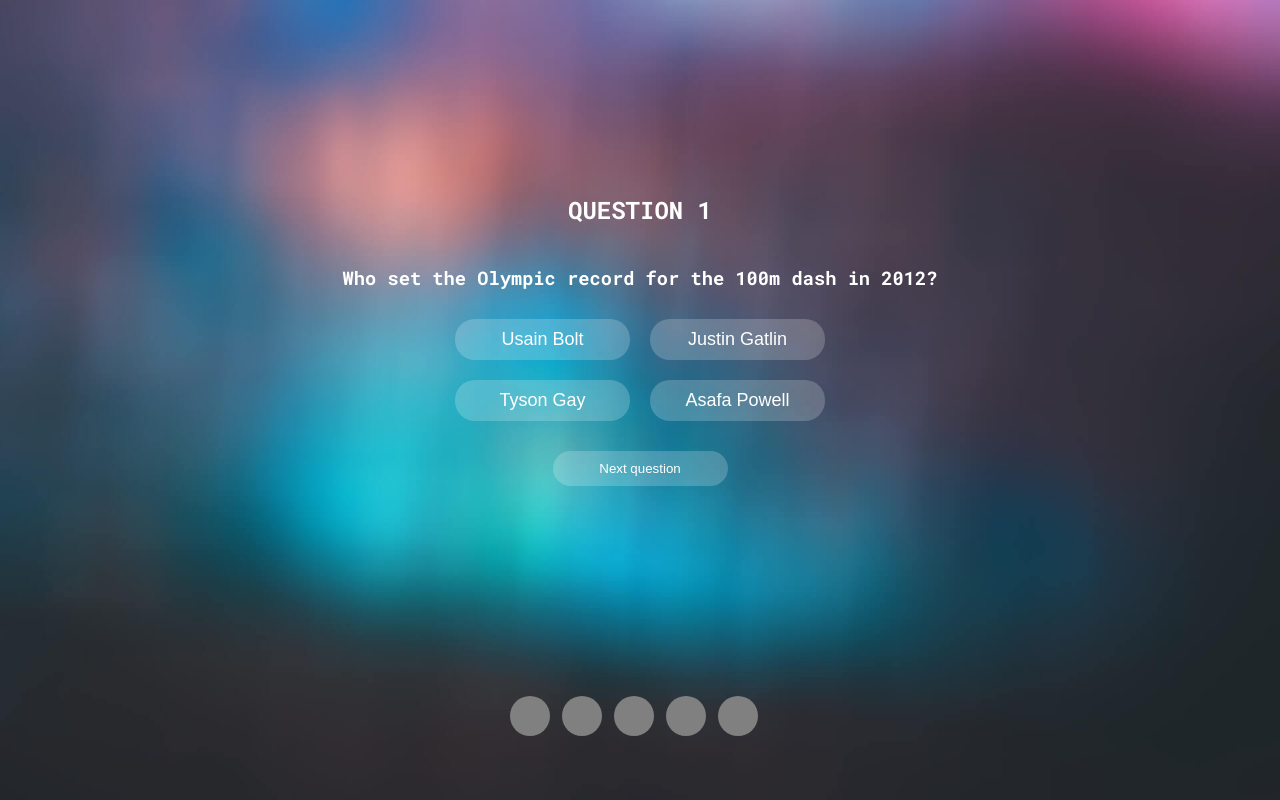
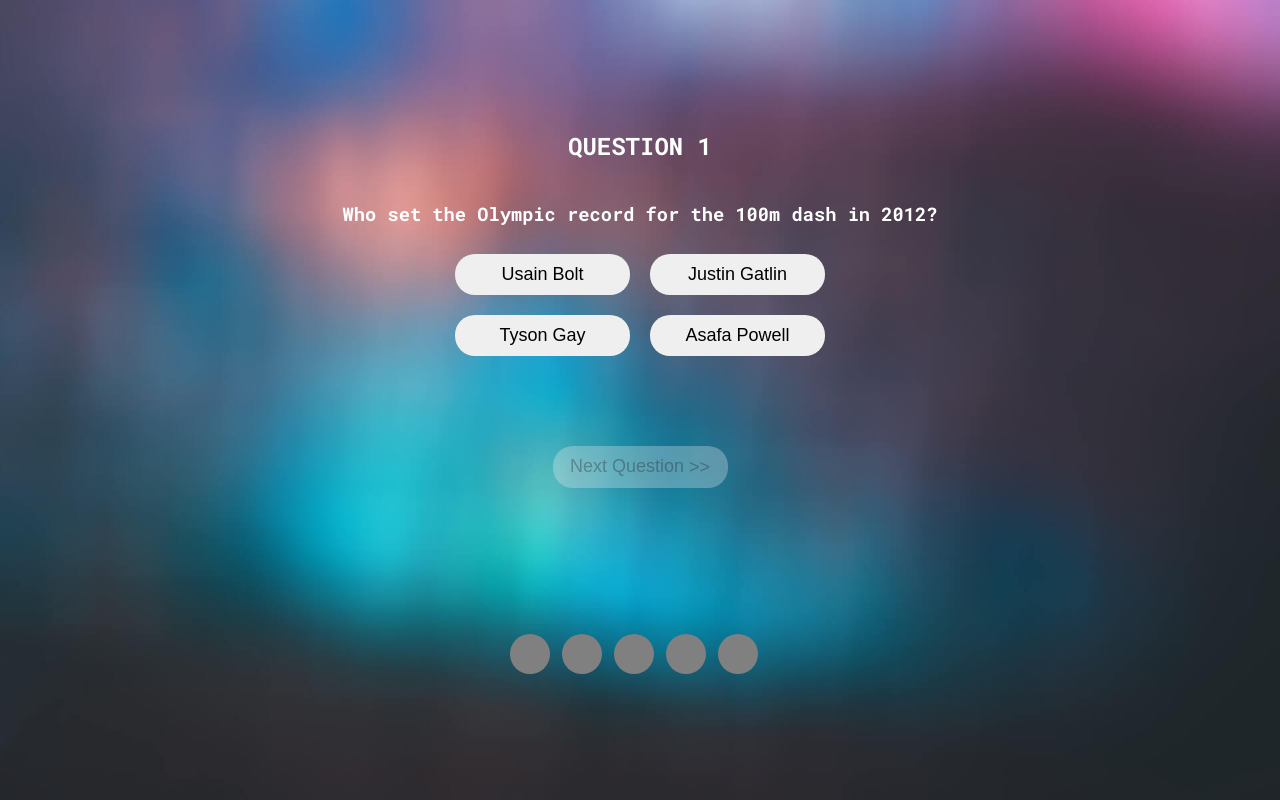
Before and after one commit to Technigo/project-redux-quiz-old, a React (Create React App) app: page /quiz in a window 1280 px wide. Built offline with nearby package versions, Linux system fonts and the light colour scheme.

Commit message:
Fix height bug

```diff
--- a/src/components/QuizQuestions.js
+++ b/src/components/QuizQuestions.js
@@ -11,7 +11,8 @@ import {
   QuestionButtons,
   QuestionHeading,
   Question,
-  ActionButtons
+  ActionButtons,
+  Icon
 } from "styles";
 
 export const QuizQuestions = () => {
@@ -39,7 +40,6 @@ export const QuizQuestions = () => {
   };
 
   return (
-    <main>
     <QuestionContainer>
       <FlexQuestionDiv>
         <QuestionHeading>Question {currentQuestion}</QuestionHeading>
@@ -56,11 +56,10 @@ export const QuizQuestions = () => {
         </QuestionAlternatives>
         {question.id + 1 === questionsLength
           ? <ActionButtons disabled={!isClicked} onClick={handleNextQuestion}>Submit Quiz</ActionButtons>
-            : <ActionButtons disabled={!isClicked} onClick={handleNextQuestion}>Next question</ActionButtons>
+          : <ActionButtons disabled={!isClicked} onClick={handleNextQuestion}>Next Question <Icon>{">>"}</Icon></ActionButtons>
         }
       </FlexQuestionDiv>
       <ProgressBar />
     </QuestionContainer>
-    </main>
   )
 };
--- a/src/index.css
+++ b/src/index.css
@@ -1,10 +1,19 @@
+html {
+  height: 100%;
+}
+
 body {
   margin: 0;
   font-family: 'Roboto Mono', monospace;
   -webkit-font-smoothing: antialiased;
   -moz-osx-font-smoothing: grayscale;
+  height: 100%;
 }
 
 code {
   font-family: 'Roboto Mono', monospace;
 }
+
+#root {
+  height: 100%;
+}
--- a/src/styles.js
+++ b/src/styles.js
@@ -6,12 +6,36 @@ const Div = styled.div`
   align-items: center;
 `
 
-const Hero = styled.div`
-  height: 100vh;
-  width: 100vw;
-  background-position: center;
+const Flex = styled.div`
+  background-repeat: no-repeat;
+  display: flex;
+  flex-direction: column;
+  align-items: center;
   background-size: cover;
-  background-repeat: no-repeat;
+`
+
+const Button = styled.button`
+  padding: 10px;
+  border: none;
+  border-radius: 20px;
+  width: 175px;
+
+  @media (min-width: 768px) {
+    font-size: 18px;
+  }
+
+  @media (min-width: 1024px) {
+    &:hover {
+      background-color: ${props => props.disabled
+      ? "none"
+      : "#BB6DD7"
+    };
+      color: ${props => props.disabled
+      ? "none"
+      : "white"
+    };
+    }
+  }
 `
 
 export const ProgressIcons = styled.p`
@@ -33,10 +57,17 @@ export const ProgressIconsWrapper = styled.div`
   justify-content: center;
 `
 
-export const QuestionContainer = styled(Hero)`
+export const QuestionContainer = styled(Flex)`
   background-image: url("/images/background.jpg");
-  background-size: cover;
+  justify-content: center;
   overflow: hidden;
+  height: auto;
+  justify-content: space-evenly;
+  width: 100%;
+
+  @media (min-height: 400px) {
+    height: 100%;
+  }
 `
 
 export const FlexQuestionDiv = styled.section`
@@ -45,7 +76,11 @@ export const FlexQuestionDiv = styled.section`
   align-items: center;
   justify-content: center;
   color: white;
-  height: 85vh;
+  width: 100%;
+`
+
+export const Icon = styled.span`
+  vertical-align: middle;
 `
 
 export const QuestionHeading = styled.h2`
@@ -65,36 +100,26 @@ export const QuestionAlternatives = styled(Div)`
   }
 `
 
-export const QuestionButtons = styled.button`
+export const QuestionButtons = styled(Button)`
   margin: 10px;
-  padding: 10px;
-  border: none;
-  border-radius: 20px;
-  background-color: rgba(255, 255, 255, 0.2);
-  width: 175px;
-  color: white;
+`
+
+export const ActionButtons = styled(Button)`
+  margin: 40px 20px 20px;
 
   @media (min-width: 768px) {
-    font-size: 18px;
+    margin: 80px 20px 20px;
   }
 `
 
-export const ActionButtons = styled.button`
-  margin: 20px;
-  padding: 10px;
-  border: none;
-  border-radius: 20px;
-  background-color: rgba(255, 255, 255, 0.2);
-  width: 175px;
-  color: white;
-`
+export const Background = styled(Flex)`
+  background-image: url("/images/track.jpg");
+  overflow: hidden;
+  height: auto;
 
-export const Background = styled(Hero)`
-  background-image: url("/images/track.jpg");
-  display: flex;
-  flex-direction: column;
-  align-items: center;
-  justify-content: center;
+  @media (min-height: 900px) {
+    height: 100%;
+  }
 `
 
 export const ResultHeading = styled.h2`
@@ -104,16 +129,22 @@ export const ResultHeading = styled.h2`
   font-weight: 800;
   text-transform: uppercase;
   color: #333333;
+  text-shadow: 1px 1px 0px #fff, 7px 6px 0px rgb(0 0 0 / 15%);
 
-  @media (min-width: 992px) {
+  @media (min-width: 768px) {
     font-size: 32px;
+  }
+
+  @media (min-width: 768px) {
+    font-size: 38px;
   }
 `
 
 export const FlexDiv = styled.div`
   display: flex;
   flex-wrap: wrap;
-  justify-content: space-between;
+  justify-content: center;
+  gap: 20px;
   padding: 50px 20px 25px;
   text-align: center;
   padding-top: 60px;
@@ -125,10 +156,11 @@ export const RightAnswerWrapper = styled.section`
   padding: 10px;
   color: white;
   margin-bottom: 20px;
+  max-width: 500px;
   width: 100%;
 
   @media (min-width: 768px) {
-    width: 45%;
+    width: 40%;
   }
 `
 
@@ -144,4 +176,9 @@ export const RestartButton = styled.button`
   font-weight: 600;
   width: 175px;
   color: white;
+
+  &:hover {
+    background-color: white;
+    color: black;
+  }
 `
```
Lines whose indentation alone changed are shown as unchanged.
